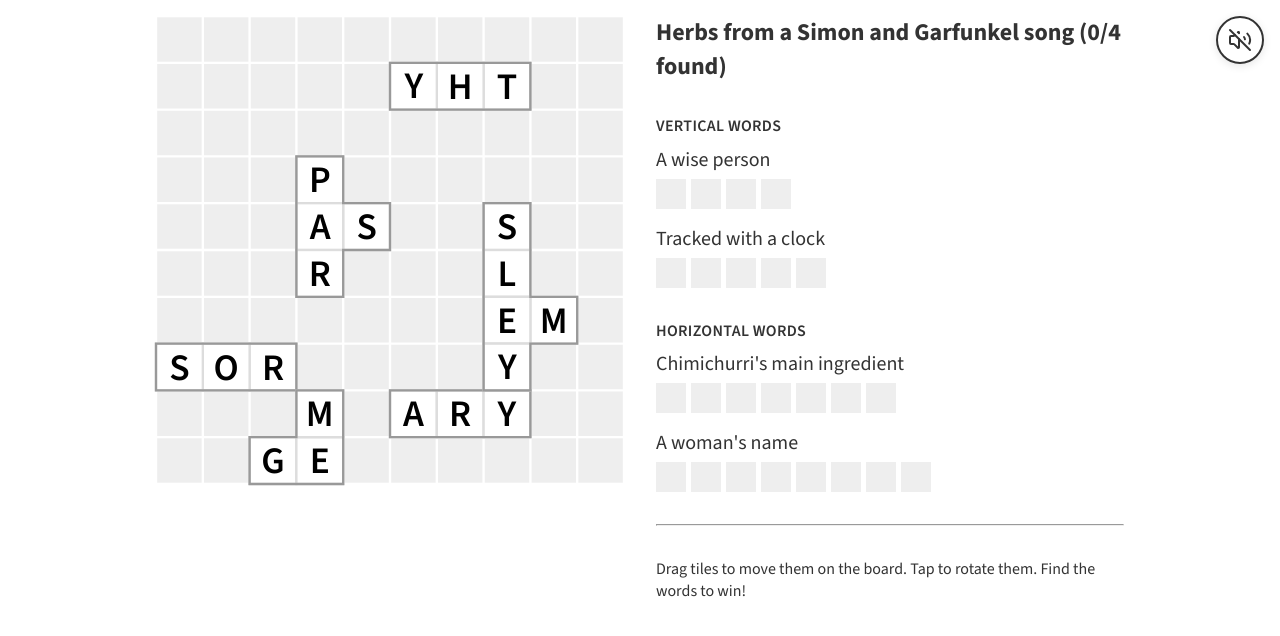
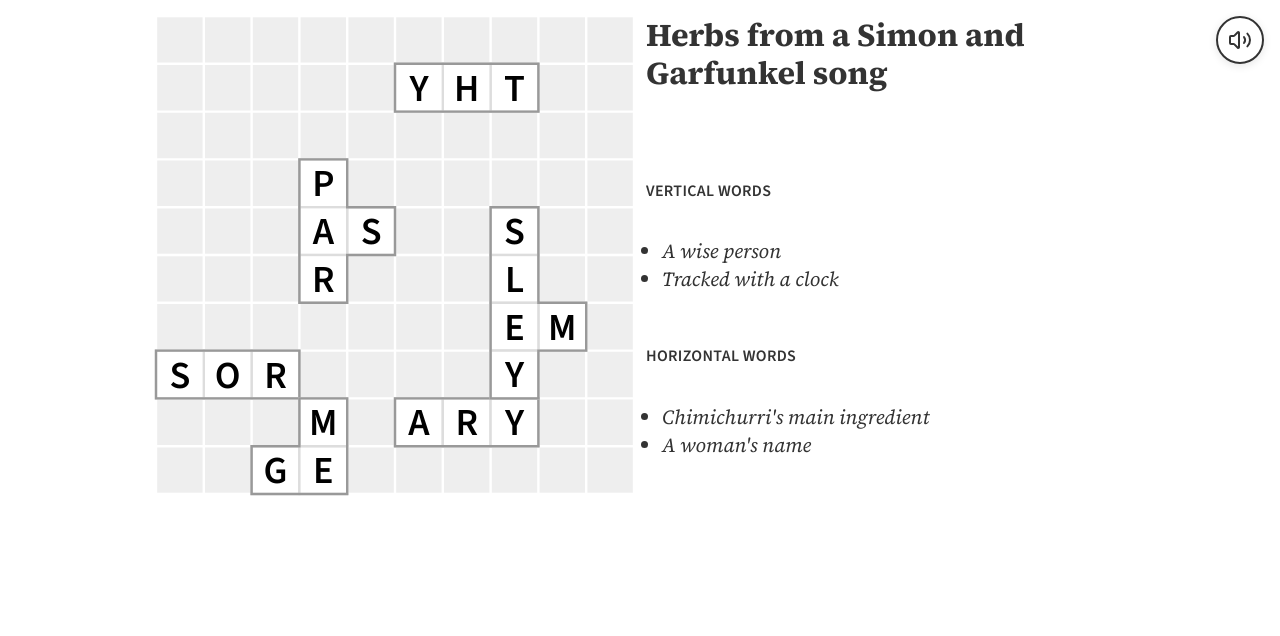
Before and after one commit to Paul-Hebert/tiled-words-2, a Vue app: page / in a window 1280 px wide. Shown: the top 636 px of the page. Built offline with nearby package versions, Linux system fonts and the light colour scheme.

Commit message:
Design changes (fonts + found words)

```diff
--- a/index.html
+++ b/index.html
@@ -3,12 +3,12 @@
   <head>
     <meta charset="UTF-8" />
     <meta name="viewport" content="width=device-width, initial-scale=1.0" />
-    <title>Vite App</title>
+    <title>Tiled Words</title>
 
     <link rel="preconnect" href="https://fonts.googleapis.com" />
     <link rel="preconnect" href="https://fonts.gstatic.com" crossorigin />
     <link
-      href="https://fonts.googleapis.com/css2?family=Source+Sans+3:ital,wght@0,200..900;1,200..900&display=swap"
+      href="https://fonts.googleapis.com/css2?family=Source+Sans+3:ital,wght@0,200..900;1,200..900&family=Source+Serif+4:ital,opsz,wght@0,8..60,200..900;1,8..60,200..900&display=swap"
       rel="stylesheet"
     />
   </head>
--- a/src/assets/base.css
+++ b/src/assets/base.css
@@ -8,9 +8,14 @@
 
 html {
   line-height: 1.4;
-  font-family: 'Source Sans 3', sans-serif;
+  font-family: var(--font-sans);
   text-rendering: optimizeLegibility;
   -webkit-font-smoothing: antialiased;
   -moz-osx-font-smoothing: grayscale;
   color: #333;
 }
+
+:root {
+  --font-sans: 'Source Sans 3', sans-serif;
+  --font-serif: 'Source Serif 4', serif;
+}
--- a/src/components/Level.vue
+++ b/src/components/Level.vue
@@ -187,29 +187,34 @@ const endDrag = async () => {
     @pointerup="endDrag"
   >
     <div class="meta">
-      <h1 class="theme">{{ theme }} ({{ foundWords.length }}/{{ allWords.length }} found)</h1>
+      <h1 class="theme">
+        {{ theme }}
+        <!-- ({{ foundWords.length }}/{{ allWords.length }} found) -->
+      </h1>
 
       <div class="words-section">
         <h2 class="words-header">Vertical words</h2>
         <ul class="words">
-          <li v-for="word in words.vertical" :key="word.text">
-            <WordDisplay :word="word" :is-found="foundWords.includes(word.text)" />
-          </li>
+          <WordDisplay
+            v-for="word in words.vertical"
+            :key="word.text"
+            :word="word"
+            :is-found="foundWords.includes(word.text)"
+          />
         </ul>
       </div>
 
       <div class="words-section">
         <h2 class="words-header">Horizontal words</h2>
         <ul class="words">
-          <li v-for="word in words.horizontal" :key="word.text">
-            <WordDisplay :word="word" :is-found="foundWords.includes(word.text)" />
-          </li>
+          <WordDisplay
+            v-for="word in words.horizontal"
+            :key="word.text"
+            :word="word"
+            :is-found="foundWords.includes(word.text)"
+          />
         </ul>
       </div>
-
-      <hr />
-
-      <p>Drag tiles to move them on the board. Tap to rotate them. Find the words to win!</p>
     </div>
 
     <div class="board-container">
@@ -259,9 +264,11 @@ const endDrag = async () => {
 
 <style scoped>
 .theme {
-  font-size: 1.5rem;
+  font-size: 2rem;
   font-weight: 700;
   margin: 0;
+  font-family: var(--font-serif);
+  line-height: 1.2;
 }
 
 .words-header {
@@ -274,12 +281,11 @@ const endDrag = async () => {
 
 .words-section {
   display: grid;
-  gap: 0.5rem;
 }
 
 .container {
   display: grid;
-  gap: 2rem;
+  gap: 0.75rem;
   padding: 1rem;
   width: 100%;
   height: 100%;
@@ -299,7 +305,7 @@ const endDrag = async () => {
 
 .meta {
   display: grid;
-  gap: 2rem;
+  gap: 1rem;
 }
 
 .board-container {
@@ -331,9 +337,7 @@ const endDrag = async () => {
 }
 
 .words {
-  list-style: none;
-  display: grid;
-  gap: 1em;
-  padding: 0;
+  padding-inline: 1em;
+  padding-block: 0;
 }
 </style>
--- a/src/components/WordDisplay.vue
+++ b/src/components/WordDisplay.vue
@@ -1,49 +1,25 @@
 <script setup lang="ts">
-import { computed } from 'vue'
 import type { Word } from '../types'
 
 const props = defineProps<{
   word: Word
   isFound: boolean
 }>()
-
-const letters = computed(() => props.word.text.split(''))
 </script>
 
 <template>
-  <div class="word-display">
-    <p class="hint">{{ word.hint }}</p>
-
-    <div class="word">
-      <span v-for="letter in letters" :key="letter" class="letter-wrapper">
-        <span class="letter" v-if="isFound">{{ letter }}</span>
-      </span>
-    </div>
-  </div>
+  <li class="hint" :class="{ found: isFound }">{{ word.hint }}</li>
 </template>
 
 <style scoped>
-.word-display {
-  display: grid;
-  gap: 0.5ch;
+.hint {
   font-size: 1.25rem;
+  font-style: italic;
+  font-family: var(--font-serif);
 }
 
-.word {
-  display: flex;
-  gap: 0.5ch;
-}
-
-.letter-wrapper {
-  display: inline-grid;
-  width: 1.5em;
-  height: 1.5em;
-  place-content: center;
-  background: #eee;
-}
-
-.letter {
-  text-transform: uppercase;
-  font-weight: 550;
+.found {
+  text-decoration: line-through;
+  color: #22c55e;
 }
 </style>
--- a/src/composables/use-sound.ts
+++ b/src/composables/use-sound.ts
@@ -3,7 +3,7 @@ import { ref } from 'vue'
 export const audioContext = new AudioContext()
 
 const sounds: Record<string, HTMLAudioElement> = {}
-const isMuted = ref(true)
+const isMuted = ref(false)
 
 // TODO in the future check muted state, etc.
 export function useSound() {
```
